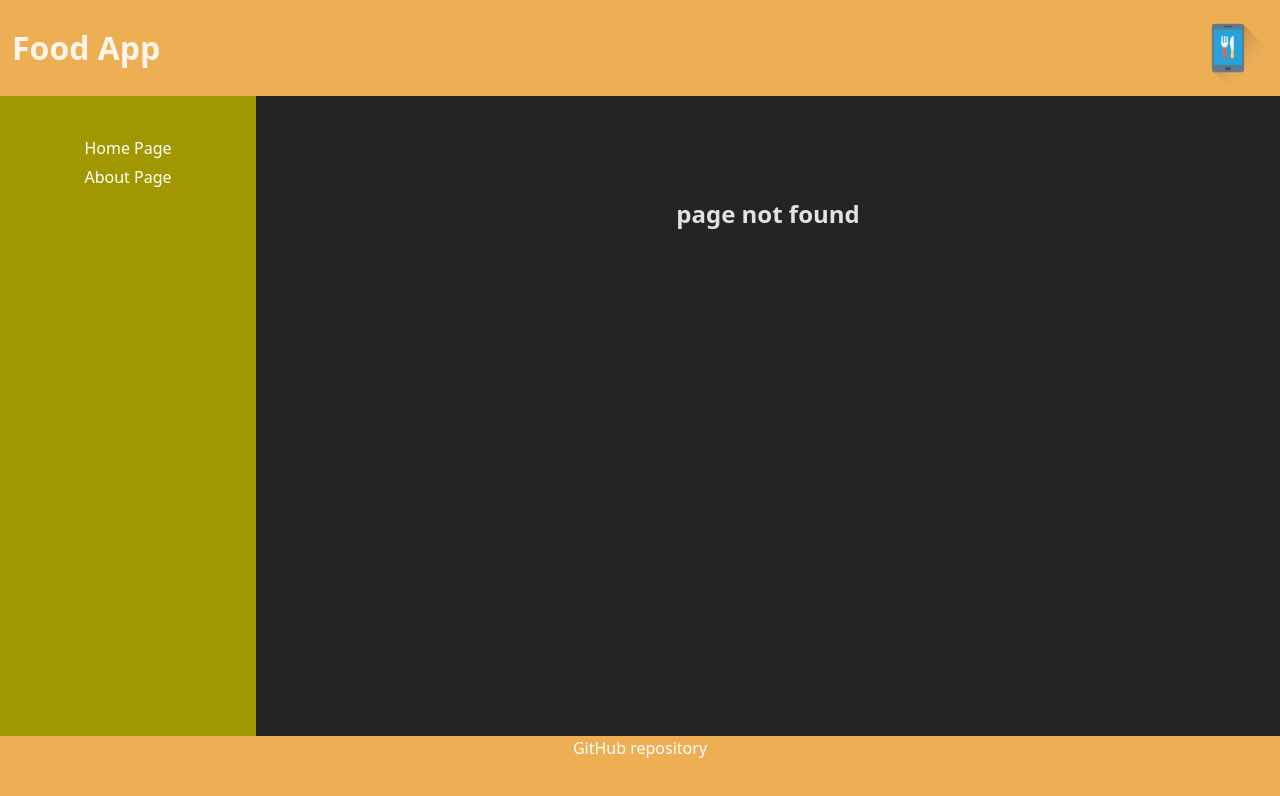
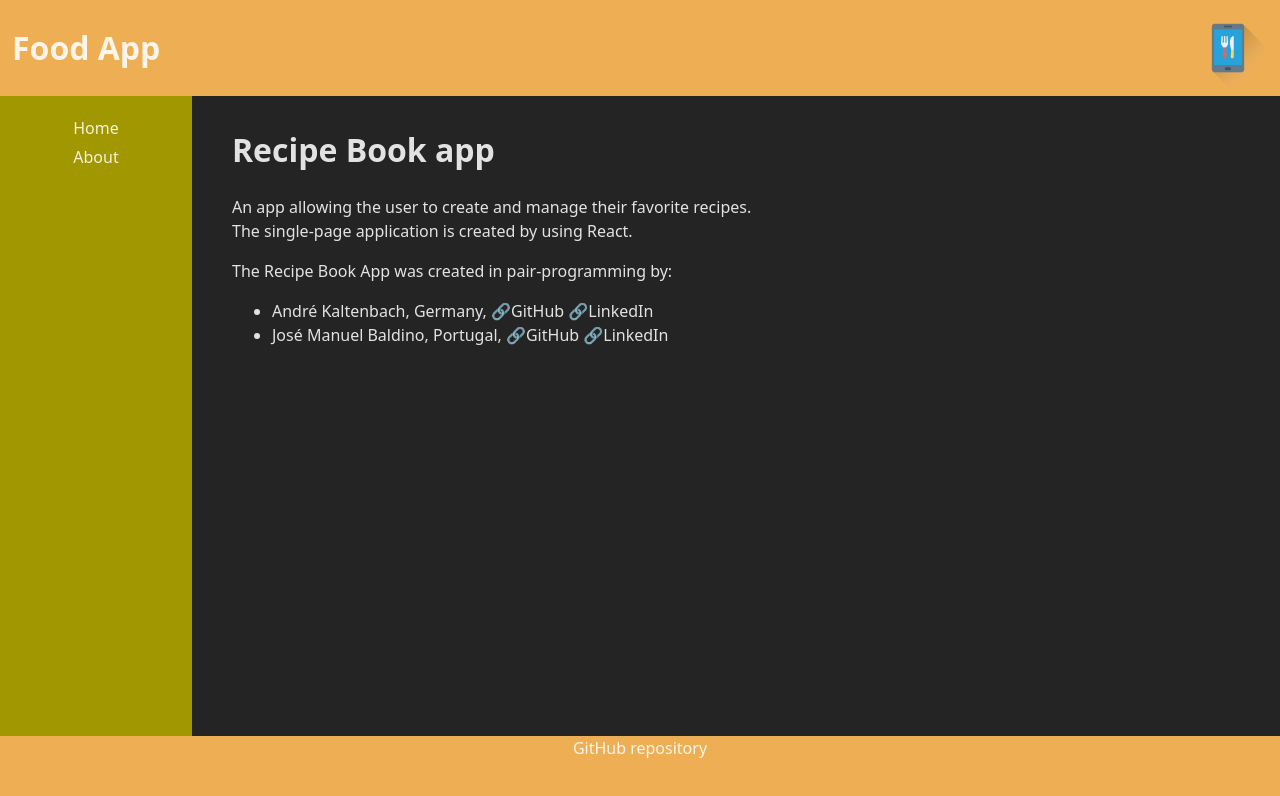
Before and after one commit to jmbaldino/project-recipe-book, a React (Vite) app: page /about in a window 1280 px wide. Before the commit this address had no page. Shown: the top 796 px of the page. Built offline with nearby package versions, Linux system fonts and the light colour scheme.

Commit message:
add about page and notfound page

```diff
--- a/src/App.jsx
+++ b/src/App.jsx
@@ -7,6 +7,7 @@ import Footer from './components/Footer';
 import Sidebar from './components/Sidebar';
 import Dashboard from './pages/Dashboard';
 import ItemDetails from './pages/ItemDetails';
+import About from './pages/About';
 import NotFound from './pages/NotFound';
 
 import './index.css';
@@ -28,6 +29,7 @@ function App() {
         <Routes>
           <Route path="/" element={<Dashboard allRecipes={recipesArr} callbackToDelete={deleteRecipe} />} />
           <Route path="/details/:recipeId" element={<ItemDetails allRecipes={recipesArr} />} />
+          <Route path="/about" element={<About />} />
           <Route path="*" element={<NotFound />} />
         </Routes>
       </div>
--- a/src/components/Sidebar.jsx
+++ b/src/components/Sidebar.jsx
@@ -1,18 +1,16 @@
-function Sidebar () {
+import { Link } from 'react-router-dom';
+
+function Sidebar() {
   return (
     <div className="sidebar">
-            <div className = "linkHomePage">
-                <a href = {""}>
-                Home Page
-                </a>
+      <div className="home-container">
+        <Link to="/">Home</Link>
       </div>
       <div>
-                <a href = {""}>
-                About Page
-                </a>
+        <Link to="/about">About</Link>
       </div>
     </div>
-        )
+  );
 }
 
-export default Sidebar
+export default Sidebar;
--- a/src/index.css
+++ b/src/index.css
@@ -21,6 +21,11 @@ body {
   padding: 0;
   width: 100vw;
   height: 100vh;
+}
+
+a {
+  color: rgba(255, 255, 255, 0.87);
+  text-decoration: none;
 }
 
 .NavigationBar img {
@@ -52,7 +57,7 @@ height: 80px;
 
 .sidebar {
   background-color: rgb(161, 151, 0);
-  width: 20vw;
+  width: 15vw;
   display: flex;
   flex-direction:column;
   align-items:center;
@@ -64,14 +69,9 @@ height: 80px;
   min-height: 80vh;
 }
 
-.linkHomePage {
-  margin-top: 40px;
+.home-container {
+  margin-top: 20px;
   margin-bottom: 5px;
-}
-
-a {
-  text-decoration: none;
-  color: white;
 }
 
 .recipe {
@@ -95,6 +95,12 @@ a {
   margin-left: 15px;
 }
 
+.about-container {
+  margin-top: 30px;
+  margin-left: 40px;
+  padding: 0;
+}
+
 .not-found {
   margin: auto;
   margin-top: 10vh;
--- /dev/null
+++ b/src/pages/About.jsx
@@ -0,0 +1,27 @@
+function About() {
+  return (
+    <div>
+      <div className="about-container">
+        <h1>Recipe Book app</h1>
+        <p>
+          An app allowing the user to create and manage their favorite recipes.
+          <br />
+          The single-page application is created by using React.
+        </p>
+        <p>The Recipe Book App was created in pair-programming by:</p>
+        <ul>
+          <li>
+            André Kaltenbach, Germany, <a href="https://github.com/andrekaltenbach">🔗GitHub</a>{' '}
+            <a href="www.linkedin.com/in/andrekaltenbach">🔗LinkedIn</a>
+          </li>
+          <li>
+            José Manuel Baldino, Portugal, <a href="https://github.com/jmbaldino">🔗GitHub</a>{' '}
+            <a href="https://www.linkedin.com/in/josemanuelbaldino/">🔗LinkedIn</a>
+          </li>
+        </ul>
+      </div>
+    </div>
+  );
+}
+
+export default About;
```
Lines whose indentation alone changed are shown as unchanged.
